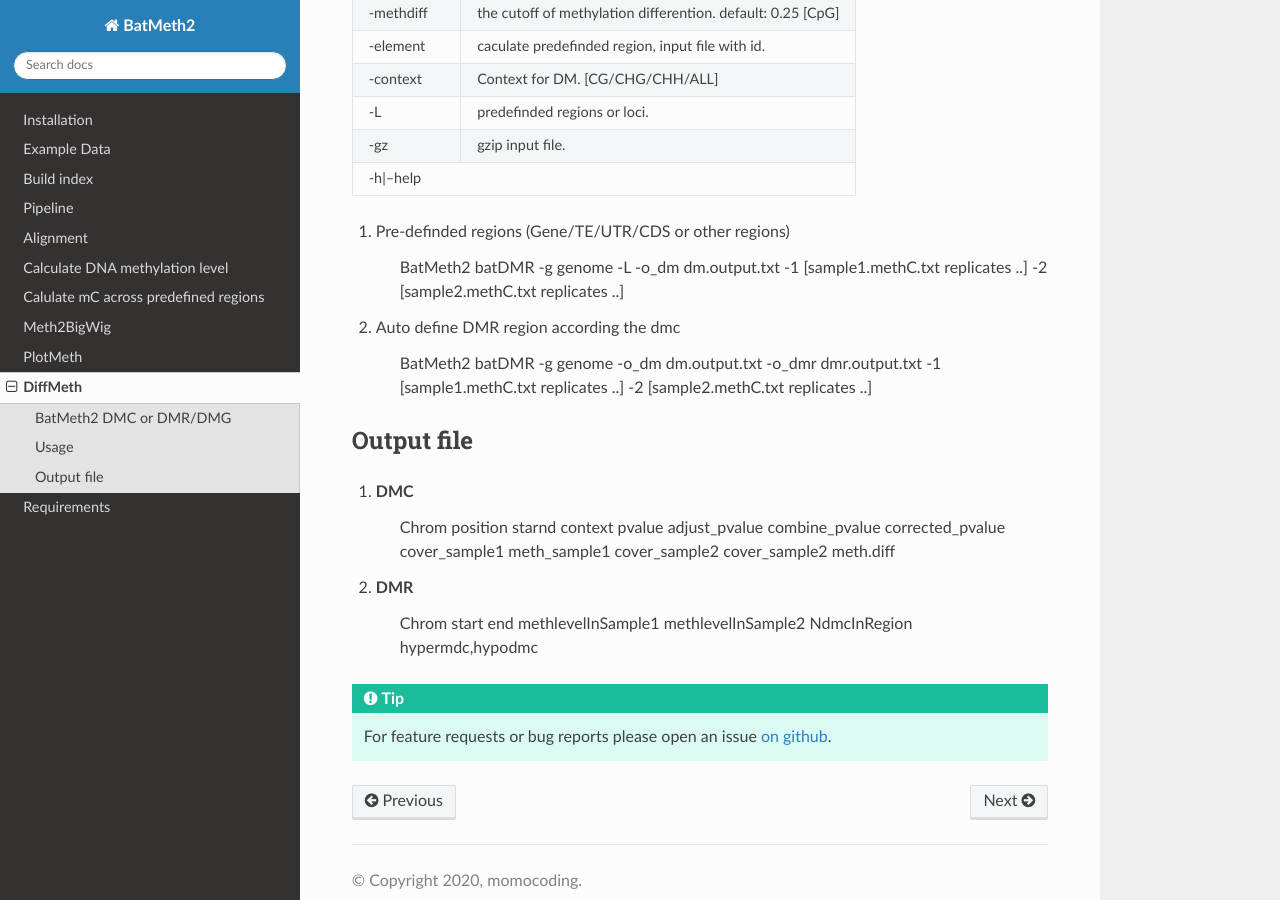
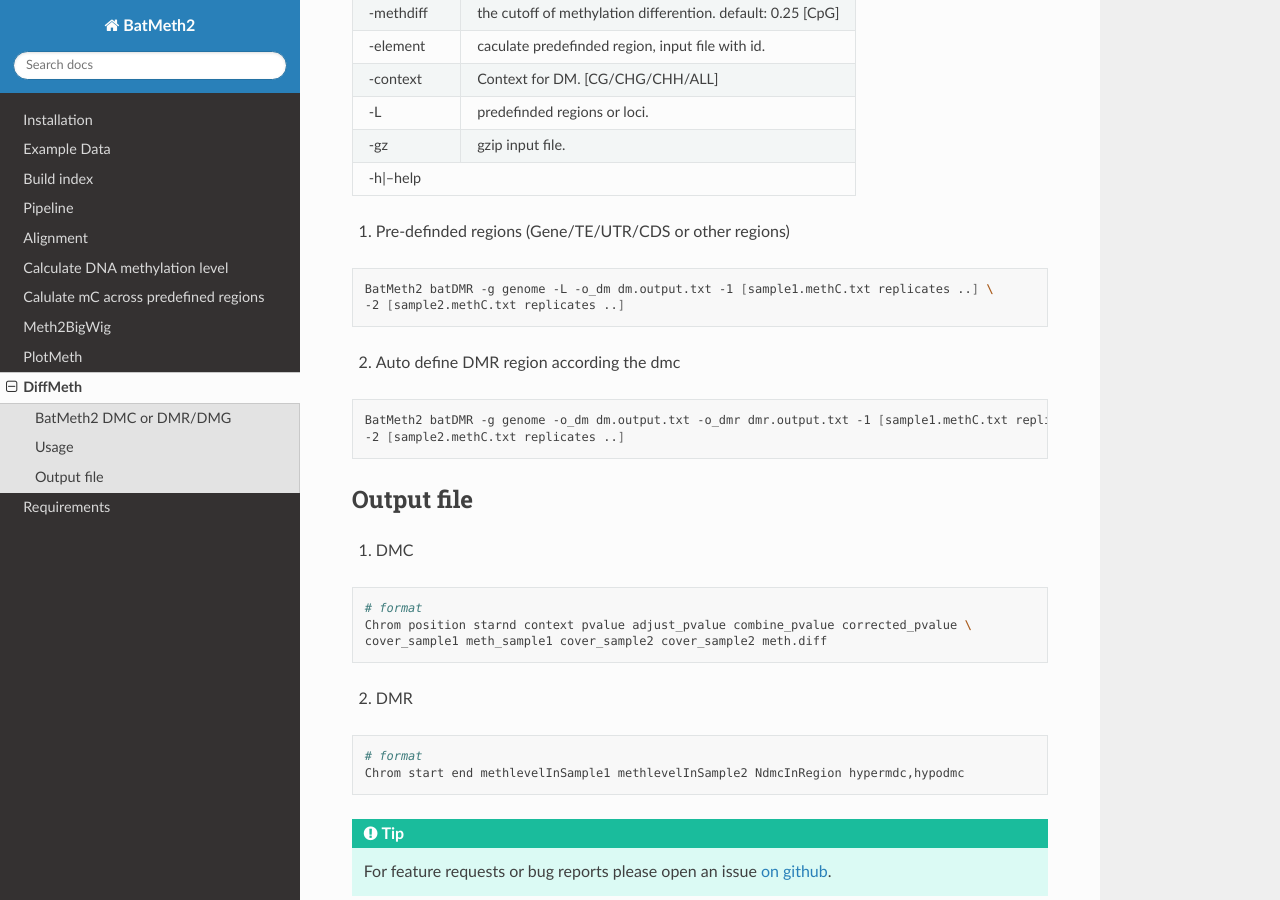
Before and after one commit to ZhouQiangwei/bt2doc, a Sphinx documentation site: the page built from source/function/DiffMeth.rst, in a window 1280 px wide and 900 px high, scrolled down 1579 px. Built offline with Sphinx 7.4.7 and the Read the Docs theme 2.0.0, drawn with Linux system fonts in a browser that asks for light colours.

Commit message:
fixformatdm

```diff
--- a/source/function/DiffMeth.rst
+++ b/source/function/DiffMeth.rst
@@ -77,11 +77,17 @@
 
 1. Pre-definded regions (Gene/TE/UTR/CDS or other regions)
 
-    BatMeth2 batDMR -g genome -L -o_dm dm.output.txt -1 [sample1.methC.txt replicates ..] -2 [sample2.methC.txt replicates ..]
+.. code:: bash
+
+    BatMeth2 batDMR -g genome -L -o_dm dm.output.txt -1 [sample1.methC.txt replicates ..] \
+    -2 [sample2.methC.txt replicates ..]
 
 2. Auto define DMR region according the dmc
 
-    BatMeth2 batDMR -g genome -o_dm dm.output.txt -o_dmr dmr.output.txt -1 [sample1.methC.txt replicates ..] -2 [sample2.methC.txt replicates ..]
+.. code:: bash
+
+    BatMeth2 batDMR -g genome -o_dm dm.output.txt -o_dmr dmr.output.txt -1 [sample1.methC.txt replicates ..] \
+    -2 [sample2.methC.txt replicates ..]
 
 
 
@@ -89,9 +95,18 @@
 ^^^^^^^^^^^
 
 1. DMC
-    Chrom position starnd context pvalue adjust_pvalue combine_pvalue corrected_pvalue cover_sample1 meth_sample1 cover_sample2 cover_sample2 meth.diff
+
+.. code:: bash
+
+    # format
+    Chrom position starnd context pvalue adjust_pvalue combine_pvalue corrected_pvalue \
+    cover_sample1 meth_sample1 cover_sample2 cover_sample2 meth.diff
 
 2. DMR
+
+.. code:: bash
+
+    # format
     Chrom start end methlevelInSample1 methlevelInSample2 NdmcInRegion hypermdc,hypodmc
 
 
```
Also changed, not shown: 5 other files.
